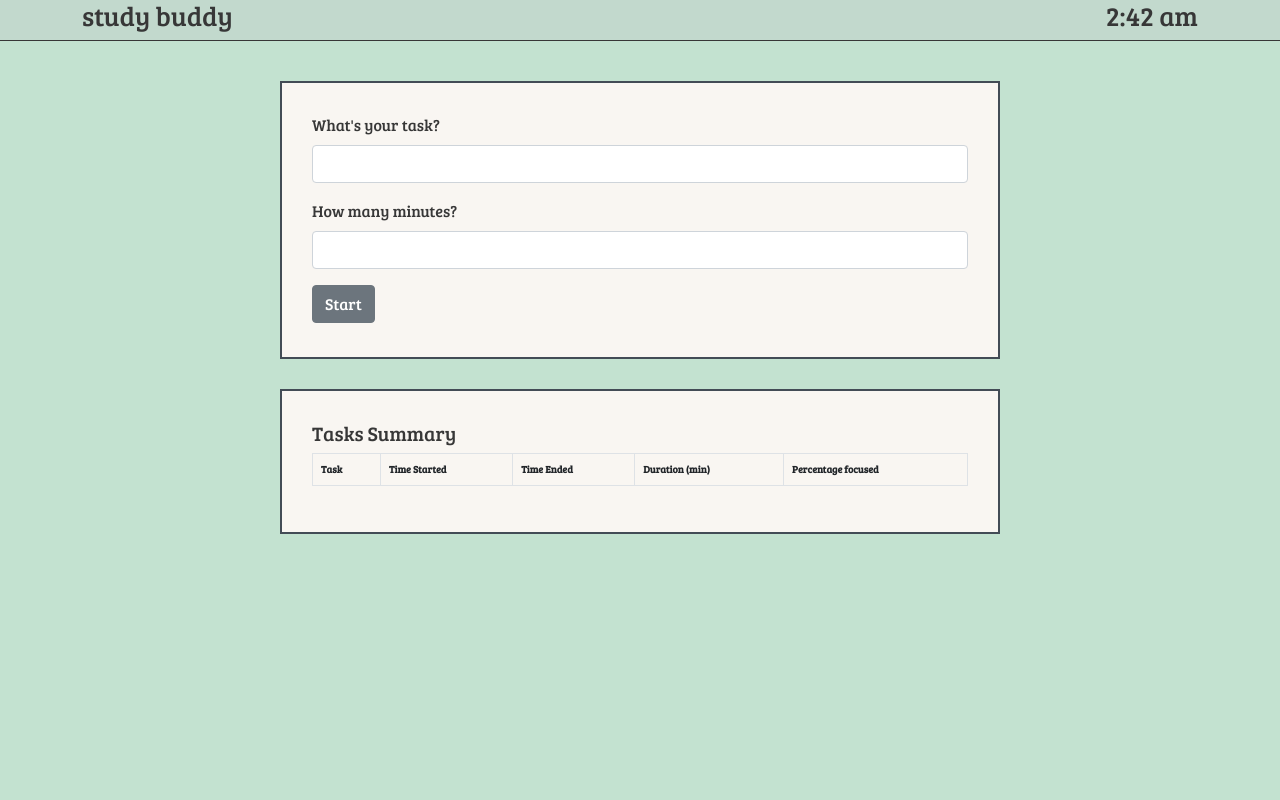
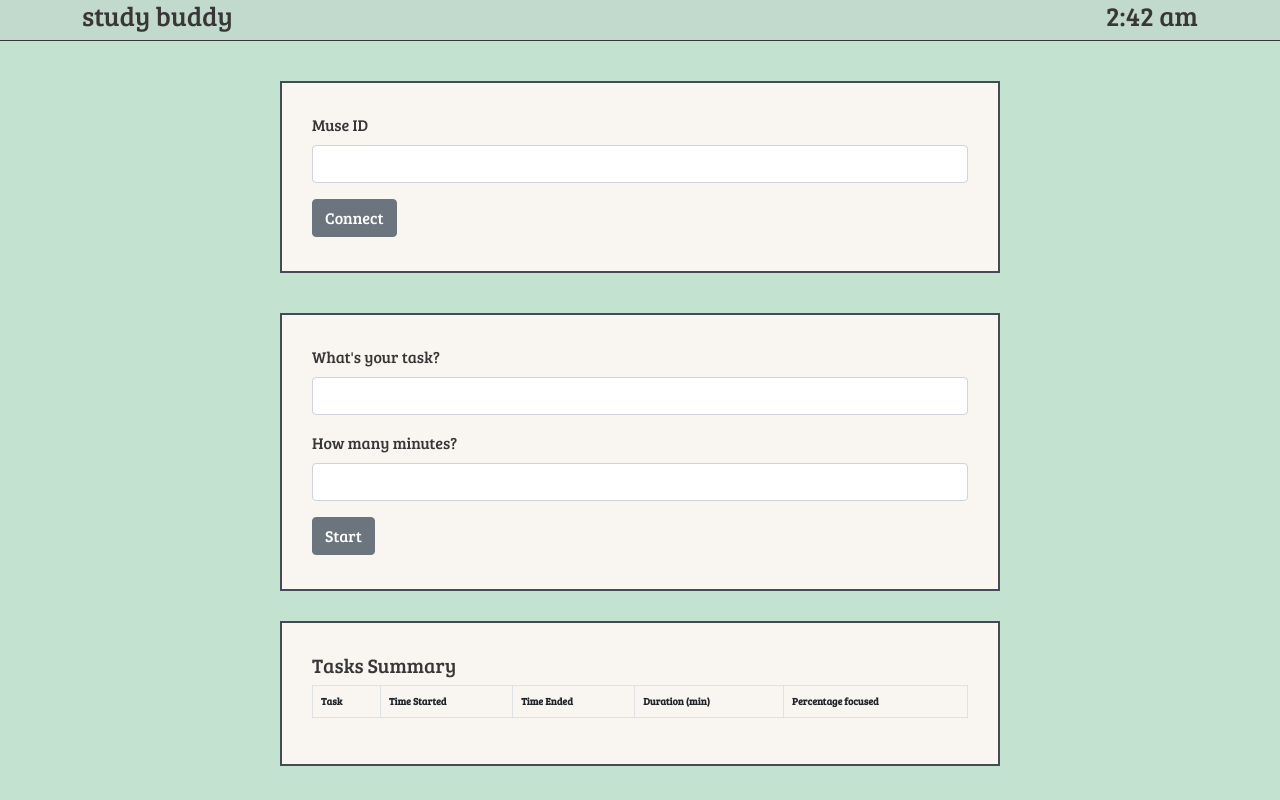
Before and after one commit to jairo8925/study-buddy, a React (Create React App) app in the folder frontend/: page / in a window 1280 px wide. Built offline with nearby package versions, Linux system fonts and the light colour scheme.

Commit message:
muse connect

```diff
--- a/frontend/src/components/Prompt.js
+++ b/frontend/src/components/Prompt.js
@@ -1,5 +1,5 @@
 import React from 'react';
-import { Form, Col, Button } from 'react-bootstrap';
+import { Form, Col, Button, FormControl } from 'react-bootstrap';
 import muse from '../apis/muse';
 
 const Prompt = ({ onTaskSubmit }) => {
@@ -20,7 +20,40 @@ const Prompt = ({ onTaskSubmit }) => {
     await muse.get('/start_focus');
   };
 
+  const connectMuse = async (e) => {
+    await muse.post('/connect_muse', null, {
+      params: {
+        id: e
+      }
+    });
+  };
+
+  const onConnectSubmit = (e) =>{
+      const id = e.target[0].value;
+      e.preventDefault();
+      connectMuse(id);
+  }
   return (
+    <div>
+    <div style={{
+      margin: '40px 280px 20px 280px',
+      backgroundColor: '#f9f6f2',
+      border: '2px solid #434C56',
+    }}>
+    <div style={{ padding: '30px' }}>
+    <Form onSubmit={onConnectSubmit}>
+    <Form.Group className="mb-3">
+            <Form.Label>Muse ID</Form.Label>
+            <Form.Control type="id" placeholder=""/>
+          </Form.Group>
+          <Col xs="auto" className="my-1">
+            <Button variant="secondary" type="submit">
+              Connect
+            </Button>
+          </Col>
+    </Form>
+    </div>
+    </div>
     <div
       style={{
         margin: '40px 280px 20px 280px',
@@ -47,6 +80,7 @@ const Prompt = ({ onTaskSubmit }) => {
         </Form>
       </div>
     </div>
+    </div>
   );
 };
 
```
